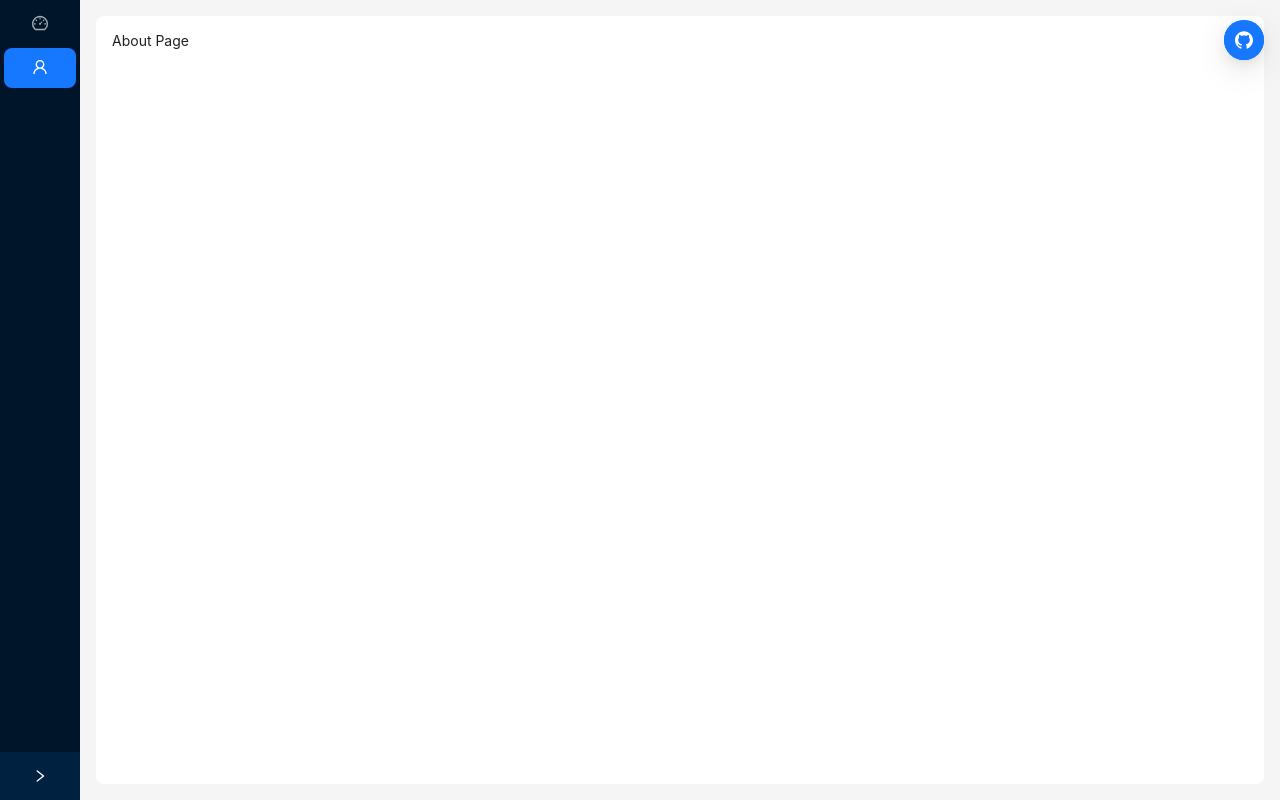
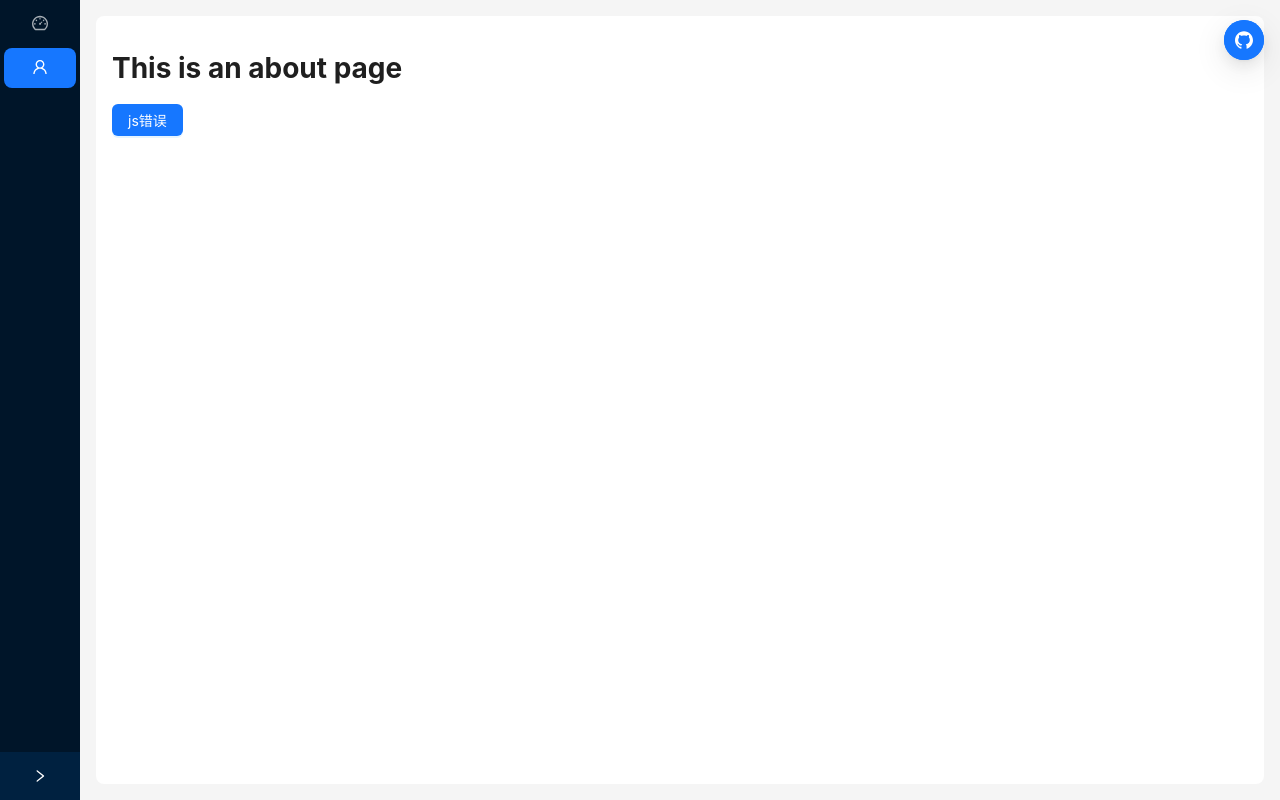
Before and after one commit to zxiaosi/blog-code, a React (Vite) app: page /about in a window 1280 px wide. Built offline with nearby package versions, Linux system fonts and the light colour scheme; what @websee/core would draw is missing.

Commit message:
feat: about 页面添加错误示例

```diff
--- a/src/pages/about/index.tsx
+++ b/src/pages/about/index.tsx
@@ -1,5 +1,20 @@
+import { Button } from 'antd';
+
 const About = () => {
-  return <div>About Page</div>;
+  /** js错误 */
+  const handleJsError = () => {
+    var num = new Number(12.34);
+    console.log(num.toFixed(-1));
+  };
+
+  return (
+    <div>
+      <h1>This is an about page</h1>
+      <Button type="primary" onClick={handleJsError}>
+        js错误
+      </Button>
+    </div>
+  );
 };
 
 export default About;
```
